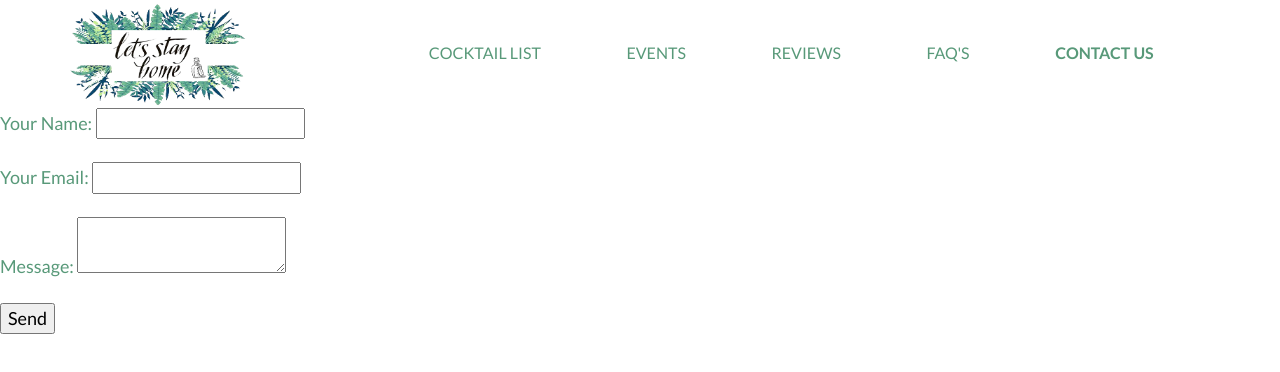
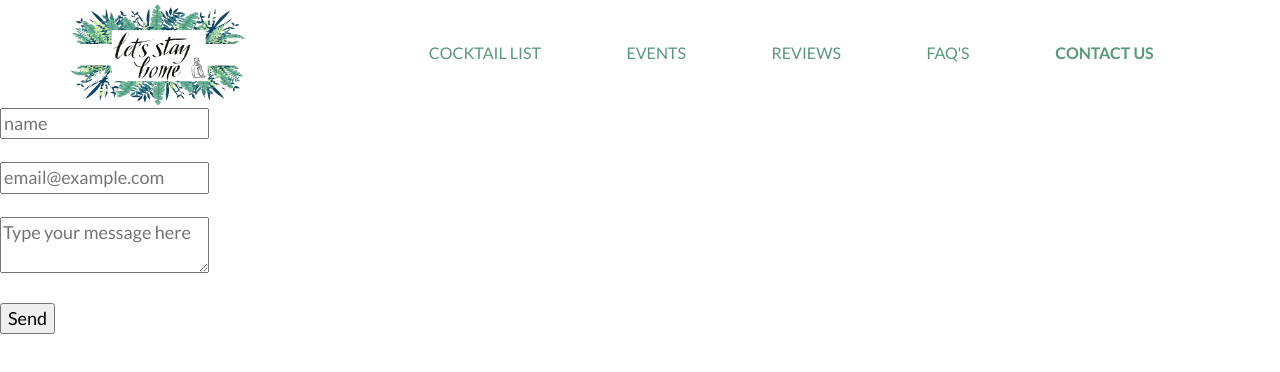
Before and after one commit to dannyr22/lsh-new-site, a Gatsby site: page /contact in a window 1280 px wide. Built offline with nearby package versions, Linux system fonts and the light colour scheme; Gatsby itself is replaced by a stand-in of ours.

Commit message:
updated contact form

```diff
--- a/src/pages/contact.js
+++ b/src/pages/contact.js
@@ -6,21 +6,18 @@ import Seo from "../components/seo"
 
 const SecondPage = () => (
   <Layout>
-    <form name="contact" method="POST" data-netlify="true">
+    <form name="contact-form" method="POST" data-netlify="true">
       <p>
-        <label>
-          Your Name: <input type="text" name="name" />
-        </label>
+        <input type="text" name="name" placeholder="name" />
       </p>
       <p>
-        <label>
-          Your Email: <input type="email" name="email" />
-        </label>
+        <input type="email" name="email" placeholder="email@example.com" />
       </p>
       <p>
-        <label>
-          Message: <textarea name="message"></textarea>
-        </label>
+        <textarea
+          name="message"
+          placeholder="Type your message here"
+        ></textarea>
       </p>
       <p>
         <button type="submit">Send</button>
```
Also changed, not shown: src/pages/index.js (+17 -0 lines).
